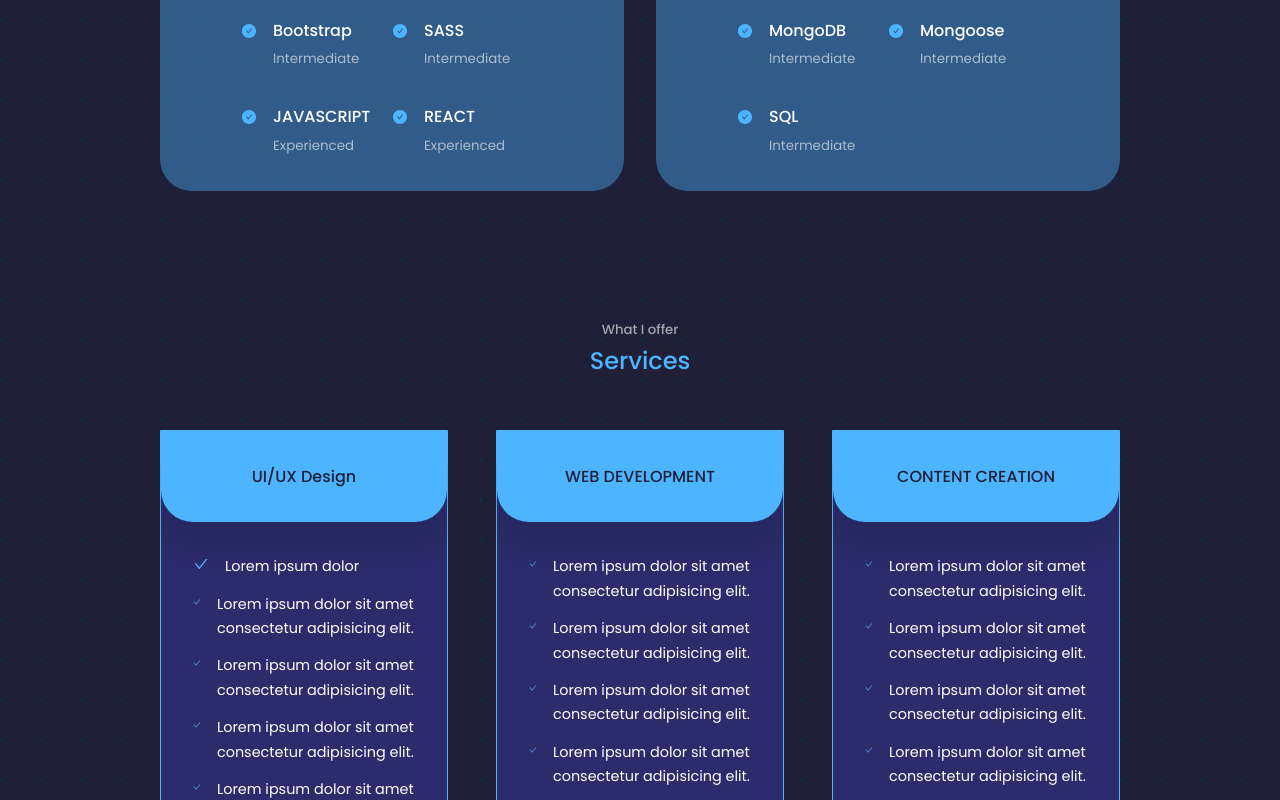
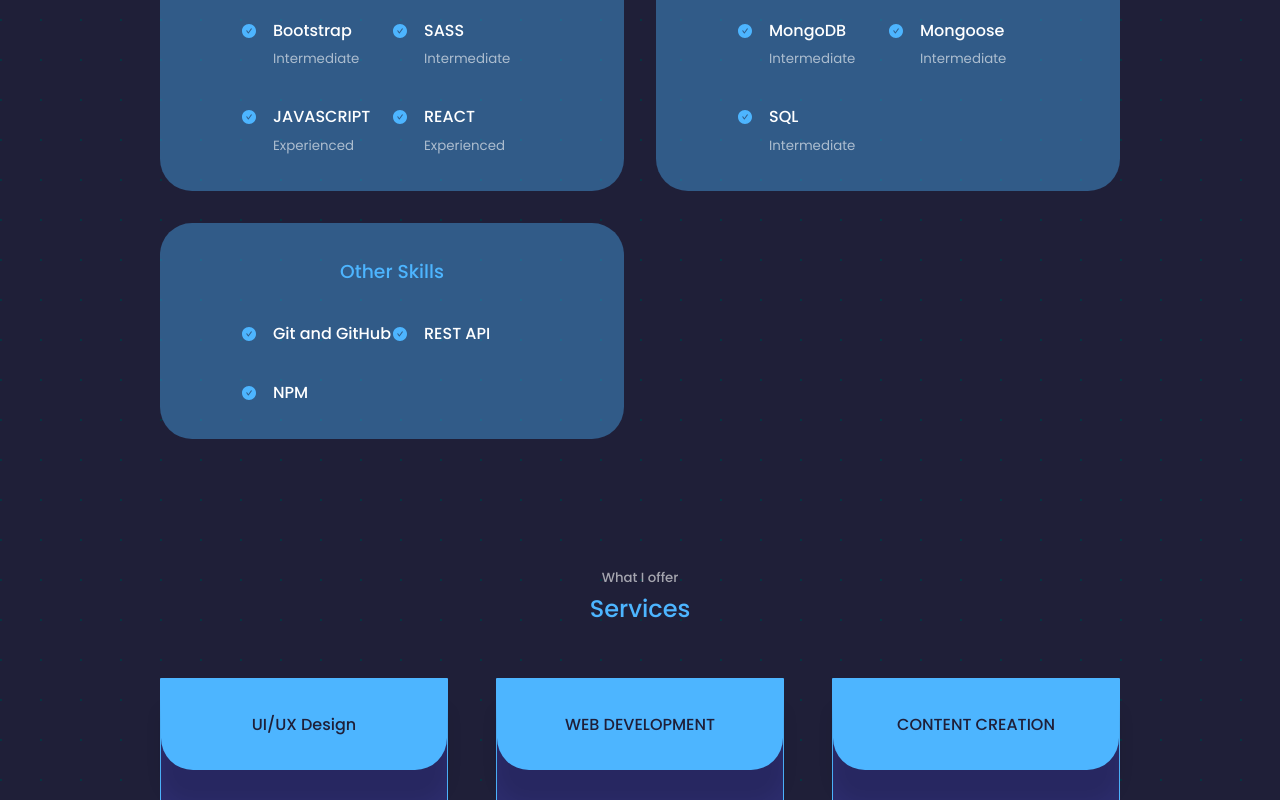
Before and after one commit to arasaa/araz, a React (Create React App) app: page / in a window 1280 px wide. Shown: the part 1781-2581 px from the top of the page. Built offline with nearby package versions, Linux system fonts and the light colour scheme.

Commit message:
updated favi icon

```diff
--- a/public/index.html
+++ b/public/index.html
@@ -2,7 +2,7 @@
 <html lang="en">
   <head>
     <meta charset="utf-8" />
-    <link rel="" href="" />
+    <link rel="icon" href="%PUBLIC_URL%/favicon.ico" />
     <meta name="viewport" content="width=device-width, initial-scale=1" />
     <meta name="theme-color" content="#000000" />
     <meta
--- a/src/components/experience/Experience.jsx
+++ b/src/components/experience/Experience.jsx
@@ -95,6 +95,37 @@
                   <small className="text-light">Intermediate</small>
                </div>
               </article>
+
+            </div>
+        </div>
+        {/************** */}
+        <div className="experience-backend">
+            <h3>Other Skills</h3>
+            <div className="experience-content">
+              <article className='experience-details'>
+                <AiFillCheckCircle className='experience-details-icon' />
+                <div>
+                <h4>Git and GitHub</h4>
+                  <small className="text-light"></small>
+                </div>
+
+              </article>
+              <article className='experience-details'>
+                <AiFillCheckCircle className='experience-details-icon' />
+                <div>
+                <h4>REST API</h4>
+                  <small className="text-light"></small>
+                </div>
+              </article>
+              <article className='experience-details'>
+                <AiFillCheckCircle className='experience-details-icon' />
+                <div>
+                <h4>NPM</h4>
+                  <small className="text-light"></small>
+                </div>
+              </article>
+
+
             </div>
         </div>
         </div>
--- a/src/components/header/Header.jsx
+++ b/src/components/header/Header.jsx
@@ -9,7 +9,7 @@
       <div className="container header-container">
         <h5>Hello I'm</h5>
         <h1>Araz Saydu</h1>
-        <h5 className='text-light'>Fullstack Webdeveloper</h5>
+        <h5 className='text-light'>Full-Stack Web Developer</h5>
         <CTA />
         <HeaderSocial />
 
```
Also changed, not shown: src/assets/photo_5314540881249944278_y.jpg (added), 1 other file (tests, documents, lock files or other folders).
